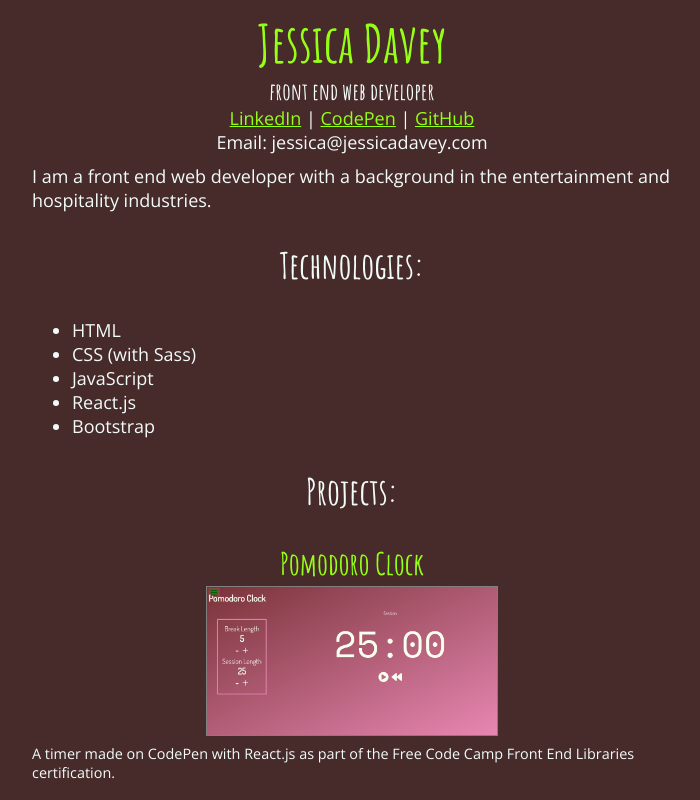
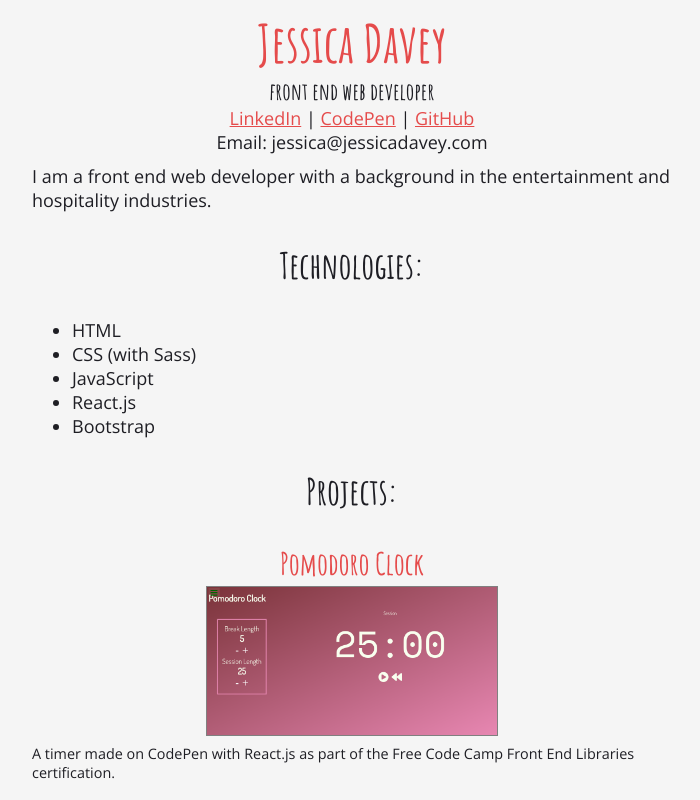
Before and after one commit to jessicadavey/jessicadavey.github.io, a plain HTML site: page index.html in a window 1280 px wide. Shown: the top 800 px of the page, without its empty margins (288-988 px from the left). Drawn offline with nearby package versions, Linux system fonts and the light colour scheme.

Commit message:
changed colors again

```diff
--- a/style.css
+++ b/style.css
@@ -6,16 +6,16 @@ body {
     font-family: 'Open Sans', sans-serif;
     width: 90%;
     margin: auto;
-    background-color: #472A2A;
-    color: #F2FCF9;
+    background-color: #F5F5F5;
+    color: #1E1E24;
 }
 
 body a {
-    color: #96FF16;
+    color: #E54B4B;
 }
 
 body a:hover {
-    color: #77FF94;
+    color: #235789;
 }
 
 h1,
@@ -37,7 +37,7 @@ header>* {
 header h1 {
     margin: 10px 0px 0px 0px;
     font-size: 2.9rem;
-    color: #96FF16;
+    color: #E54B4B;
 
 }
 
```
